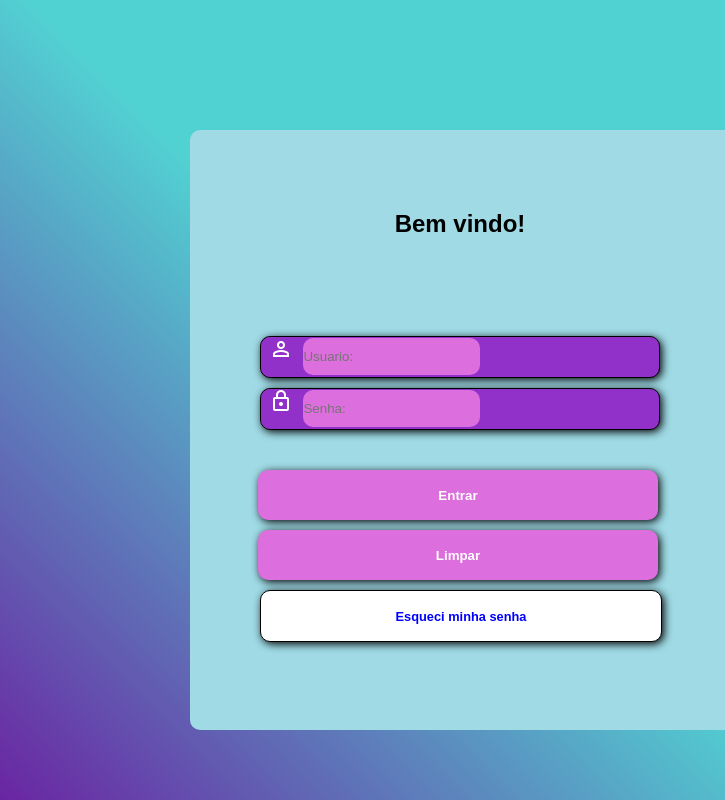
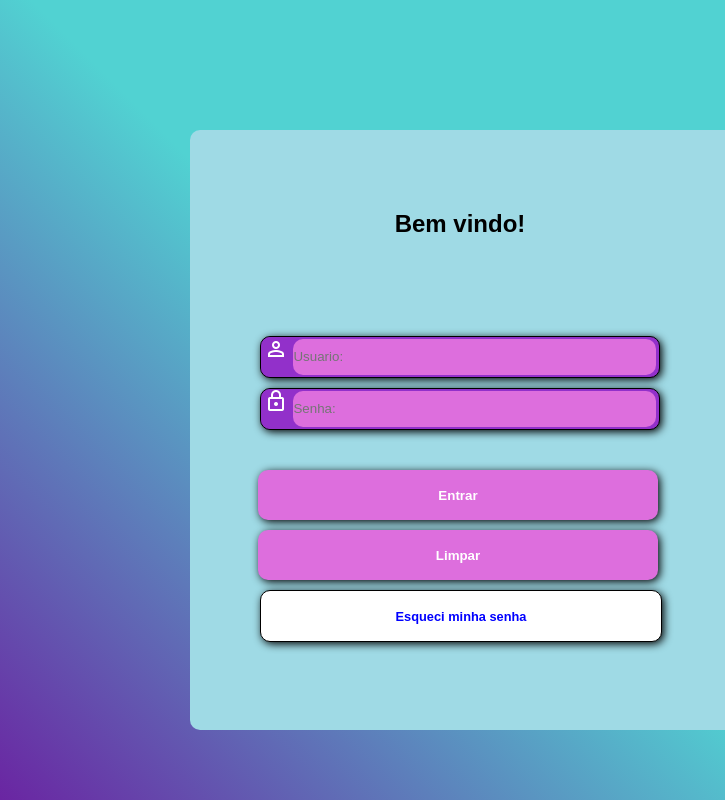
Before and after one commit to Adriel-Vinicius/projeto-login-responsivo, a plain HTML site: page index.html in a window 1280 px wide. Shown: the full height of the page, 0-725 px from the left. Drawn offline with nearby package versions, Linux system fonts and the light colour scheme.

Commit message:
resolução de bug de largura do input de formulario

```diff
--- a/style.css
+++ b/style.css
@@ -124,7 +124,7 @@ a:hover {
 
  span {
   text-align: center;
-  width: 40px;
+  width: 30px;
   height: 100%;
   background-color: #9230ca;
   border-radius: 10px 0px 0px 10px;
@@ -133,9 +133,10 @@ a:hover {
  }
 
  input {
+  margin: auto;
   background-color: #dd6edd;
-  width: calc(100% +5px);
-  height: 93%;
+  width: 91%;
+  height: 90%;
   border-radius: 10px;
   border: none;
   cursor: pointer;
```
